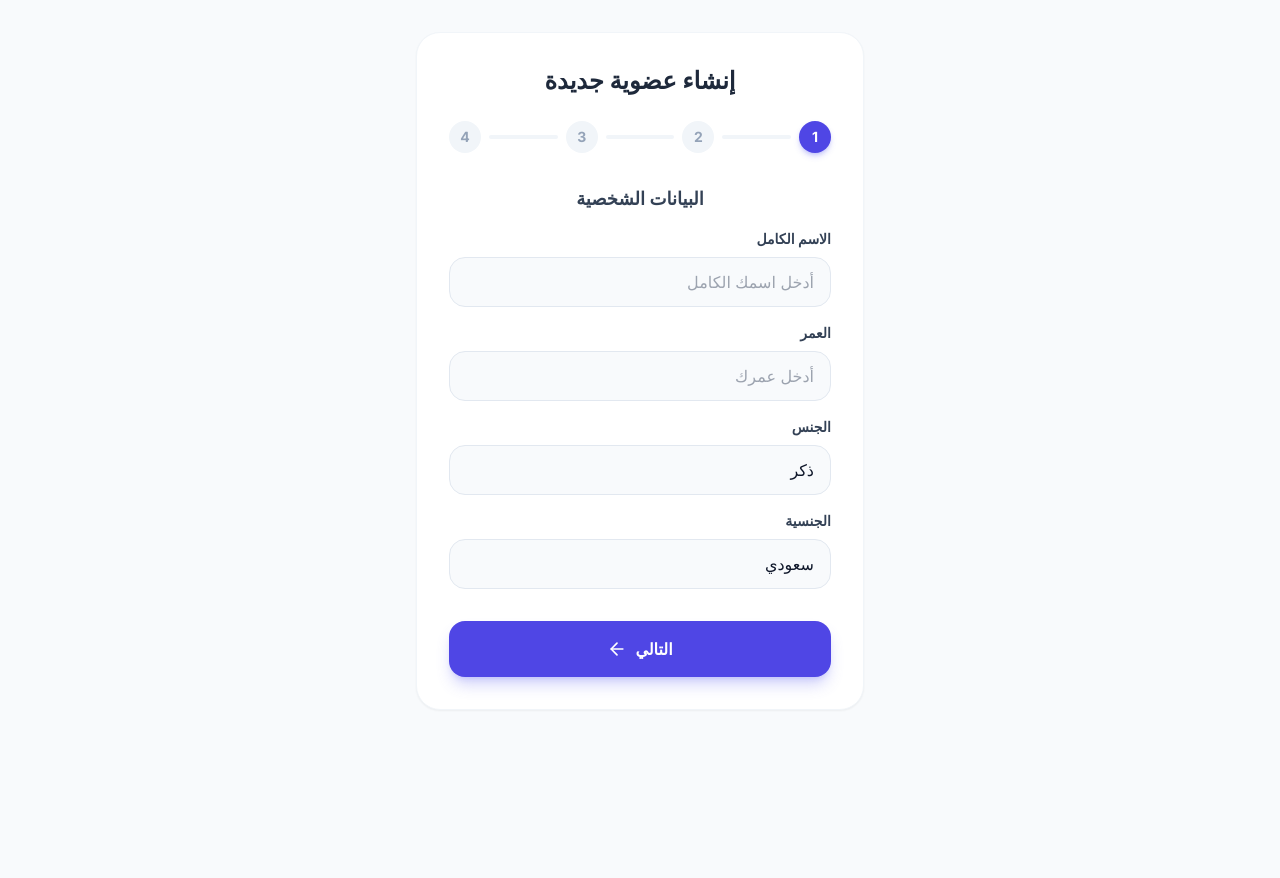
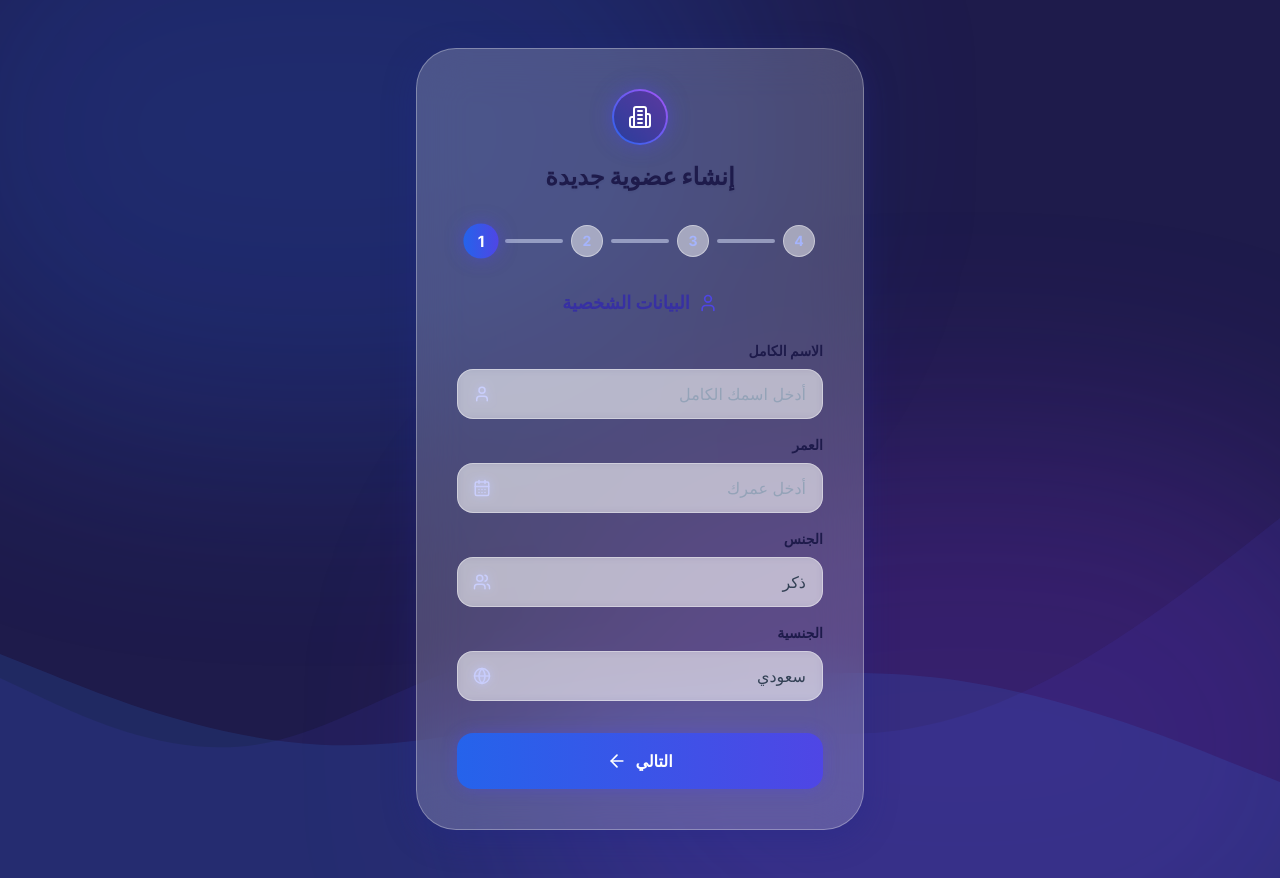
Before and after one commit to Ahmadjo009/-my-project, a Next.js app: page /register in a window 1280 px wide. Before the commit the page ends 800 px from the top, so only its background shows below. Built offline with nearby package versions, Linux system fonts and the light colour scheme.

Commit message:
تحديث تصميم صفحة التسجيل

```diff
--- a/app/register/page.tsx
+++ b/app/register/page.tsx
@@ -5,7 +5,7 @@ import { useRouter } from 'next/navigation';
 import { Stepper } from '@/components/Stepper';
 import { Button } from '@/components/Button';
 import { Input, Select } from '@/components/Input';
-import { ArrowRight, ArrowLeft } from 'lucide-react';
+import { ArrowRight, ArrowLeft, Building2, User, CalendarDays, Users, Globe, Phone, MapPin, GraduationCap, BookOpen, Fingerprint, FileText, HelpCircle } from 'lucide-react';
 
 export default function RegisterPage() {
   const [step, setStep] = useState(1);
@@ -18,25 +18,52 @@ export default function RegisterPage() {
 
   const handleSubmit = (e: React.FormEvent) => {
     e.preventDefault();
-    // In a real app, handle form submission to Supabase here
     router.push('/success');
   };
 
   return (
-    <div className="min-h-screen bg-slate-50 flex flex-col items-center py-8 px-6">
-      <div className="w-full max-w-md bg-white p-8 rounded-3xl shadow-sm border border-slate-100">
-        <h1 className="text-2xl font-bold text-slate-800 text-center mb-6">إنشاء عضوية جديدة</h1>
+    <div className="min-h-screen flex items-center justify-center py-12 px-6 relative overflow-hidden bg-[#1e1b4b]">
+      {/* Dynamic Animated Background */}
+      <div className="absolute inset-0 z-0 pointer-events-none">
+        <div className="absolute top-[-20%] left-[-10%] w-[70%] h-[70%] rounded-full bg-blue-600/30 blur-[120px] animate-pulse"></div>
+        <div className="absolute bottom-[-20%] right-[-10%] w-[70%] h-[70%] rounded-full bg-purple-600/30 blur-[120px] animate-pulse delay-1000"></div>
+
+        {/* Wavy SVGs for background */}
+        <svg className="absolute bottom-0 w-full h-[50vh] opacity-50" viewBox="0 0 1440 320" preserveAspectRatio="none">
+          <path fill="#4f46e5" fillOpacity="0.2" d="M0,160L48,176C96,192,192,224,288,213.3C384,203,480,149,576,144C672,139,768,181,864,197.3C960,213,1056,203,1152,170.7C1248,139,1344,85,1392,58.7L1440,32L1440,320L1392,320C1344,320,1248,320,1152,320C1056,320,960,320,864,320C768,320,672,320,576,320C480,320,384,320,288,320C192,320,96,320,48,320L0,320Z"></path>
+        </svg>
+        <svg className="absolute bottom-0 w-full h-[40vh] opacity-70" viewBox="0 0 1440 320" preserveAspectRatio="none">
+          <path fill="#3b82f6" fillOpacity="0.2" d="M0,96L60,117.3C120,139,240,181,360,186.7C480,192,600,160,720,138.7C840,117,960,107,1080,122.7C1200,139,1320,181,1380,202.7L1440,224L1440,320L1380,320C1320,320,1200,320,1080,320C960,320,840,320,720,320C600,320,480,320,360,320C240,320,120,320,60,320L0,320Z"></path>
+        </svg>
+      </div>
+
+      <div className="z-10 w-full max-w-md p-8 sm:p-10 rounded-[2.5rem] bg-white/20 backdrop-blur-xl border border-white/30 shadow-[0_8px_32px_0_rgba(31,38,135,0.37)]">
+
+        {/* Top Logo */}
+        <div className="flex justify-center mb-4">
+          <div className="w-14 h-14 rounded-full bg-gradient-to-tr from-blue-600 to-purple-500 p-[2px] shadow-[0_0_20px_rgba(79,70,229,0.5)]">
+            <div className="w-full h-full rounded-full bg-[#1e1b4b]/50 backdrop-blur-md flex items-center justify-center">
+              <Building2 size={24} className="text-white" strokeWidth={2} />
+            </div>
+          </div>
+        </div>
+
+        <h1 className="text-2xl font-black text-[#1e1b4b] text-center mb-8 drop-shadow-sm">إنشاء عضوية جديدة</h1>
 
         <Stepper currentStep={step} totalSteps={totalSteps} />
 
         <form onSubmit={handleSubmit}>
           {step === 1 && (
             <div className="animate-in fade-in slide-in-from-right-4 duration-300">
-              <h2 className="text-lg font-semibold text-slate-700 mb-4 text-center">البيانات الشخصية</h2>
-              <Input label="الاسم الكامل" placeholder="أدخل اسمك الكامل" required />
-              <Input label="العمر" type="number" placeholder="أدخل عمرك" required />
+              <div className="flex items-center justify-center gap-2 mb-6">
+                <User size={20} className="text-indigo-600" />
+                <h2 className="text-lg font-bold text-indigo-800">البيانات الشخصية</h2>
+              </div>
+              <Input label="الاسم الكامل" icon={<User size={18} />} placeholder="أدخل اسمك الكامل" required />
+              <Input label="العمر" type="number" icon={<CalendarDays size={18} />} placeholder="أدخل عمرك" required />
               <Select
                 label="الجنس"
+                icon={<Users size={18} />}
                 options={[
                   { value: 'male', label: 'ذكر' },
                   { value: 'female', label: 'أنثى' }
@@ -45,6 +72,7 @@ export default function RegisterPage() {
               />
               <Select
                 label="الجنسية"
+                icon={<Globe size={18} />}
                 options={[
                   { value: 'saudi', label: 'سعودي' },
                   { value: 'other', label: 'أخرى' }
@@ -56,17 +84,24 @@ export default function RegisterPage() {
 
           {step === 2 && (
             <div className="animate-in fade-in slide-in-from-right-4 duration-300">
-              <h2 className="text-lg font-semibold text-slate-700 mb-4 text-center">معلومات التواصل</h2>
-              <Input label="رقم الهاتف" type="tel" placeholder="05XXXXXXXX" dir="ltr" className="text-right" required />
-              <Input label="العنوان" placeholder="أدخل عنوانك الحالي" required />
+              <div className="flex items-center justify-center gap-2 mb-6">
+                <Phone size={20} className="text-indigo-600" />
+                <h2 className="text-lg font-bold text-indigo-800">معلومات التواصل</h2>
+              </div>
+              <Input label="رقم الهاتف" type="tel" icon={<Phone size={18} />} placeholder="05XXXXXXXX" dir="ltr" className="text-right" required />
+              <Input label="العنوان" icon={<MapPin size={18} />} placeholder="أدخل عنوانك الحالي" required />
             </div>
           )}
 
           {step === 3 && (
             <div className="animate-in fade-in slide-in-from-right-4 duration-300">
-              <h2 className="text-lg font-semibold text-slate-700 mb-4 text-center">المعلومات الأكاديمية</h2>
+              <div className="flex items-center justify-center gap-2 mb-6">
+                <GraduationCap size={20} className="text-indigo-600" />
+                <h2 className="text-lg font-bold text-indigo-800">المعلومات الأكاديمية</h2>
+              </div>
               <Select
                 label="المستوى التعليمي"
+                icon={<GraduationCap size={18} />}
                 options={[
                   { value: 'highschool', label: 'ثانوي' },
                   { value: 'bachelor', label: 'بكالوريوس' },
@@ -74,15 +109,15 @@ export default function RegisterPage() {
                 ]}
                 required
               />
-              <Input label="التخصص" placeholder="تخصصك الدراسي" required />
-              <Input label="الرقم الوطني" placeholder="أدخل الرقم الوطني" required />
+              <Input label="التخصص" icon={<BookOpen size={18} />} placeholder="تخصصك الدراسي" required />
+              <Input label="الرقم الوطني" icon={<Fingerprint size={18} />} placeholder="أدخل الرقم الوطني" required />
 
               <div className="mb-4">
-                <label className="block text-slate-700 text-sm font-bold mb-2">صورة الهوية</label>
-                <div className="border-2 border-dashed border-slate-300 rounded-2xl p-6 flex flex-col items-center justify-center text-slate-500 bg-slate-50">
-                  <span className="text-sm mb-2">اضغط لرفع صورة الهوية</span>
+                <label className="block text-[#1e1b4b] text-sm font-bold mb-2 text-right">صورة الهوية</label>
+                <div className="border-2 border-dashed border-white/50 rounded-2xl p-6 flex flex-col items-center justify-center text-slate-600 bg-white/30 backdrop-blur-sm cursor-pointer hover:bg-white/40 transition-colors">
+                  <FileText size={24} className="mb-2 text-indigo-500" />
+                  <span className="text-sm font-medium">اضغط لرفع صورة الهوية</span>
                   <input type="file" className="hidden" />
-                  <Button variant="secondary" type="button" className="py-2 px-4 text-sm mt-2">اختيار ملف</Button>
                 </div>
               </div>
             </div>
@@ -90,9 +125,13 @@ export default function RegisterPage() {
 
           {step === 4 && (
             <div className="animate-in fade-in slide-in-from-right-4 duration-300">
-              <h2 className="text-lg font-semibold text-slate-700 mb-4 text-center">سبب الزيارة</h2>
+              <div className="flex items-center justify-center gap-2 mb-6">
+                <HelpCircle size={20} className="text-indigo-600" />
+                <h2 className="text-lg font-bold text-indigo-800">سبب الزيارة</h2>
+              </div>
               <Select
                 label="السبب"
+                icon={<HelpCircle size={18} />}
                 options={[
                   { value: 'course', label: 'دورة' },
                   { value: 'study', label: 'دراسة' },
@@ -101,9 +140,9 @@ export default function RegisterPage() {
                 required
               />
               <div className="mb-4">
-                <label className="block text-slate-700 text-sm font-bold mb-2">ملاحظات (اختياري)</label>
+                <label className="block text-[#1e1b4b] text-sm font-bold mb-2 text-right">ملاحظات (اختياري)</label>
                 <textarea
-                  className="w-full px-4 py-3 rounded-2xl bg-slate-50 border border-slate-200 focus:outline-none focus:ring-2 focus:ring-primary-500 transition-all resize-none h-24"
+                  className="w-full px-4 py-3 rounded-2xl bg-white/50 backdrop-blur-sm border border-white/40 focus:outline-none focus:ring-2 focus:ring-indigo-400 focus:bg-white/80 transition-all resize-none h-24 text-slate-700 placeholder-slate-400"
                   placeholder="أي ملاحظات إضافية..."
                 ></textarea>
               </div>
@@ -112,21 +151,32 @@ export default function RegisterPage() {
 
           <div className="flex gap-4 mt-8">
             {step > 1 && (
-              <Button type="button" variant="secondary" onClick={prevStep} className="flex-1">
+              <button
+                type="button"
+                onClick={prevStep}
+                className="flex-1 flex items-center justify-center gap-2 py-4 px-6 rounded-2xl bg-white/50 hover:bg-white/70 text-indigo-800 font-bold backdrop-blur-sm border border-white/50 transition-all active:scale-95 shadow-sm"
+              >
                 <ArrowRight size={20} />
                 السابق
-              </Button>
+              </button>
             )}
 
             {step < totalSteps ? (
-              <Button type="button" onClick={nextStep} className="flex-1">
+              <button
+                type="button"
+                onClick={nextStep}
+                className="flex-[2] flex items-center justify-center gap-2 bg-gradient-to-r from-blue-600 to-indigo-600 hover:from-blue-500 hover:to-indigo-500 text-white font-bold py-4 px-6 rounded-2xl shadow-[0_0_15px_rgba(79,70,229,0.4)] transition-all transform active:scale-95"
+              >
                 التالي
                 <ArrowLeft size={20} />
-              </Button>
+              </button>
             ) : (
-              <Button type="submit" className="flex-1 bg-green-600 hover:bg-green-700 shadow-green-500/30">
+              <button
+                type="submit"
+                className="flex-[2] flex items-center justify-center gap-2 bg-gradient-to-r from-emerald-500 to-teal-500 hover:from-emerald-400 hover:to-teal-400 text-white font-bold py-4 px-6 rounded-2xl shadow-[0_0_15px_rgba(16,185,129,0.4)] transition-all transform active:scale-95"
+              >
                 إرسال
-              </Button>
+              </button>
             )}
           </div>
         </form>
--- a/components/Input.tsx
+++ b/components/Input.tsx
@@ -3,21 +3,29 @@ import React from 'react';
 interface InputProps extends React.InputHTMLAttributes<HTMLInputElement> {
   label: string;
   error?: string;
+  icon?: React.ReactNode;
 }
 
 export const Input = React.forwardRef<HTMLInputElement, InputProps>(
-  ({ label, error, className = '', ...props }, ref) => {
+  ({ label, error, icon, className = '', ...props }, ref) => {
     return (
       <div className="mb-4">
-        <label className="block text-slate-700 text-sm font-bold mb-2">
+        <label className="block text-[#1e1b4b] text-sm font-bold mb-2 text-right">
           {label}
         </label>
+        <div className="relative flex items-center">
+          {icon && (
+            <div className="absolute left-4 text-indigo-400">
+              {icon}
+            </div>
+          )}
           <input
             ref={ref}
-          className={`w-full px-4 py-3 rounded-2xl bg-slate-50 border ${error ? 'border-red-500' : 'border-slate-200'} focus:outline-none focus:ring-2 focus:ring-primary-500 focus:border-transparent transition-all ${className}`}
+            className={`w-full px-4 py-3 rounded-2xl bg-white/50 backdrop-blur-sm border ${error ? 'border-red-400' : 'border-white/40'} focus:outline-none focus:ring-2 focus:ring-indigo-400 focus:bg-white/80 transition-all text-slate-700 placeholder-slate-400 ${icon ? 'pl-12' : ''} ${className}`}
             {...props}
           />
-        {error && <p className="text-red-500 text-xs mt-1">{error}</p>}
+        </div>
+        {error && <p className="text-red-500 text-xs mt-1 text-right">{error}</p>}
       </div>
     );
   }
@@ -29,26 +37,40 @@ interface SelectProps extends React.SelectHTMLAttributes<HTMLSelectElement> {
   label: string;
   options: { value: string; label: string }[];
   error?: string;
+  icon?: React.ReactNode;
 }
 
 export const Select = React.forwardRef<HTMLSelectElement, SelectProps>(
-  ({ label, options, error, className = '', ...props }, ref) => {
+  ({ label, options, error, icon, className = '', ...props }, ref) => {
     return (
       <div className="mb-4">
-        <label className="block text-slate-700 text-sm font-bold mb-2">
+        <label className="block text-[#1e1b4b] text-sm font-bold mb-2 text-right">
           {label}
         </label>
+        <div className="relative flex items-center">
+          {icon && (
+            <div className="absolute left-4 pointer-events-none text-indigo-400">
+              {icon}
+            </div>
+          )}
+          {/* Default arrow dropdown */}
+          {!icon && (
+            <div className="absolute left-4 pointer-events-none text-indigo-400">
+              <svg className="w-4 h-4" fill="none" stroke="currentColor" viewBox="0 0 24 24"><path strokeLinecap="round" strokeLinejoin="round" strokeWidth="2" d="M19 9l-7 7-7-7"></path></svg>
+            </div>
+          )}
           <select
             ref={ref}
-          className={`w-full px-4 py-3 rounded-2xl bg-slate-50 border ${error ? 'border-red-500' : 'border-slate-200'} focus:outline-none focus:ring-2 focus:ring-primary-500 focus:border-transparent transition-all appearance-none ${className}`}
+            className={`w-full px-4 py-3 rounded-2xl bg-white/50 backdrop-blur-sm border ${error ? 'border-red-400' : 'border-white/40'} focus:outline-none focus:ring-2 focus:ring-indigo-400 focus:bg-white/80 transition-all appearance-none text-slate-700 ${icon ? 'pl-12' : 'pl-10'} ${className}`}
             {...props}
           >
-          <option value="" disabled>اختر...</option>
+            <option value="" disabled className="text-slate-400">اختر...</option>
             {options.map((opt) => (
-            <option key={opt.value} value={opt.value}>{opt.label}</option>
+              <option key={opt.value} value={opt.value} className="text-slate-800">{opt.label}</option>
             ))}
           </select>
-        {error && <p className="text-red-500 text-xs mt-1">{error}</p>}
+        </div>
+        {error && <p className="text-red-500 text-xs mt-1 text-right">{error}</p>}
       </div>
     );
   }
--- a/components/Stepper.tsx
+++ b/components/Stepper.tsx
@@ -7,7 +7,7 @@ interface StepperProps {
 
 export const Stepper: React.FC<StepperProps> = ({ currentStep, totalSteps }) => {
   return (
-    <div className="flex items-center justify-center w-full mb-8">
+    <div className="flex items-center justify-center w-full mb-8 px-2" dir="ltr">
       {Array.from({ length: totalSteps }).map((_, index) => {
         const stepNumber = index + 1;
         const isActive = stepNumber === currentStep;
@@ -17,18 +17,18 @@ export const Stepper: React.FC<StepperProps> = ({ currentStep, totalSteps }) =>
           <React.Fragment key={stepNumber}>
             <div className="flex flex-col items-center">
               <div
-                className={`w-8 h-8 rounded-full flex items-center justify-center text-sm font-bold transition-colors
-                  ${isActive ? 'bg-primary-600 text-white shadow-md shadow-primary-500/30' :
-                    isCompleted ? 'bg-primary-100 text-primary-600' :
-                    'bg-slate-100 text-slate-400'}`}
+                className={`w-8 h-8 rounded-full flex items-center justify-center text-sm font-bold transition-all duration-300
+                  ${isActive ? 'bg-gradient-to-r from-blue-600 to-indigo-600 text-white shadow-[0_0_15px_rgba(79,70,229,0.5)] scale-110' :
+                    isCompleted ? 'bg-indigo-100 text-indigo-600' :
+                    'bg-white/50 text-indigo-300 border border-white/40'}`}
               >
                 {stepNumber}
               </div>
             </div>
             {stepNumber < totalSteps && (
               <div
-                className={`flex-1 h-1 mx-2 rounded-full transition-colors
-                  ${isCompleted ? 'bg-primary-600' : 'bg-slate-100'}`}
+                className={`flex-1 h-1 mx-2 rounded-full transition-colors duration-300
+                  ${isCompleted ? 'bg-indigo-400' : 'bg-indigo-100/50'}`}
               />
             )}
           </React.Fragment>
```
Lines whose indentation alone changed are shown as unchanged.
